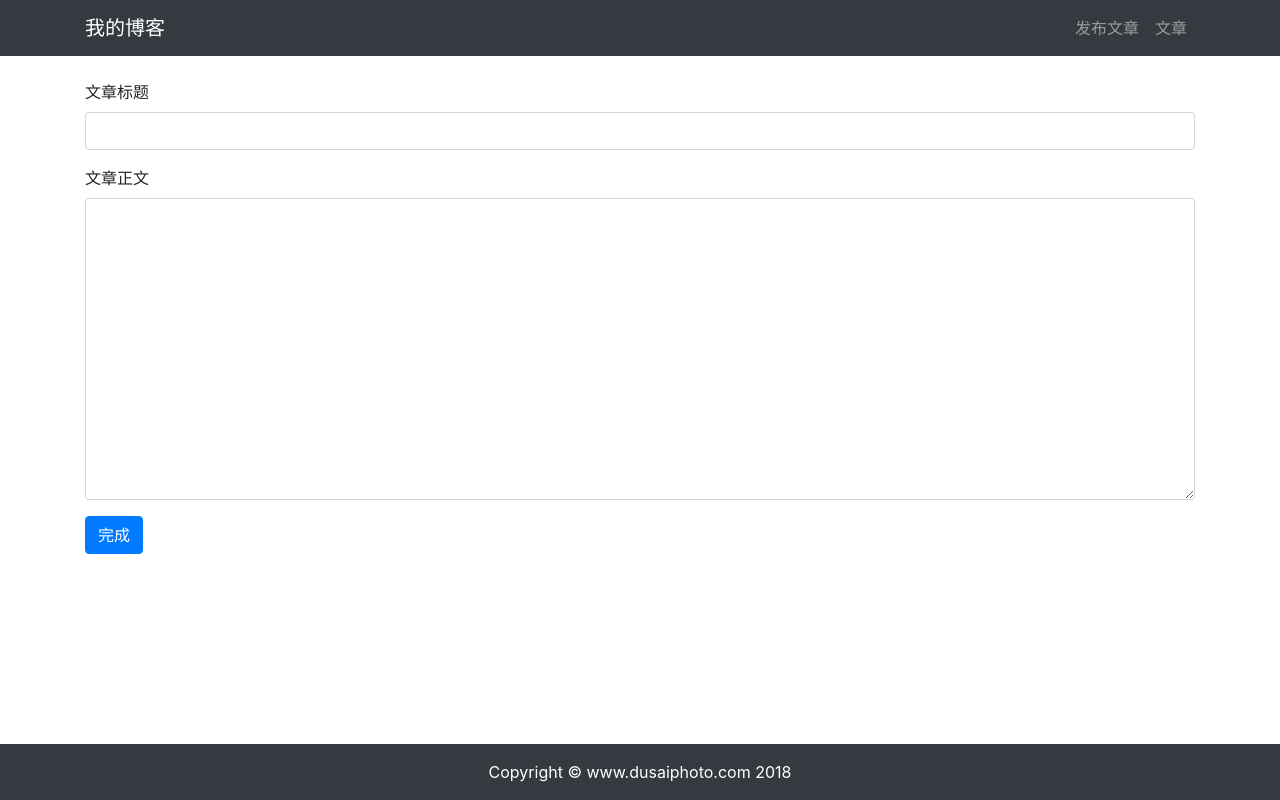
After one commit to Zzzzz-L/django_blog, a Django app: page /article/add_article/ in a window 1280 px wide. The commit adds this page. Run offline with Django 3.2, Linux system fonts and the light colour scheme; some libraries are stand-ins or nearby versions.

Commit message:
'增加文章发布功能'

```diff
--- /dev/null
+++ b/my_blog/article/forms.py
@@ -0,0 +1,8 @@
+from django import forms
+from .models import Article
+
+
+class ArticleForm(forms.ModelForm):
+    class Meta:
+        model = Article
+        fields = ['title', 'content']
--- a/my_blog/article/models.py
+++ b/my_blog/article/models.py
@@ -13,7 +13,7 @@ class Article(models.Model):
     # 文章正文
     content = models.TextField()
     # 文章创建时间
-    created_at = models.DateTimeField(default=timezone.now)
+    created_at = models.DateTimeField(default=timezone.now,)
     # 文章更新时间
     updated_at = models.DateTimeField(auto_now=True)
 
--- a/my_blog/article/urls.py
+++ b/my_blog/article/urls.py
@@ -6,4 +6,6 @@ from . import views
 app_name = 'article'
 urlpatterns = [
     path('', views.ArticleView.as_view(), name='index'),
+    path('<int:article_id>/', views.ArticleDetailView.as_view(), name='detail'),
+    path('add_article/', views.AddArticleView.as_view(), name='add'),
 ]
--- a/my_blog/article/views.py
+++ b/my_blog/article/views.py
@@ -1,10 +1,12 @@
+import markdown
 from django.http import HttpResponse
-from django.shortcuts import render
+from django.shortcuts import render, redirect
 
 # Create your views here.
 from django.views import View
 # 导入文章模型
 from .models import Article
+from .forms import ArticleForm
 
 
 class ArticleView(View):
@@ -12,3 +14,36 @@ class ArticleView(View):
         articles = Article.objects.all()
         # 返回HttpResponse对象
         return render(request, 'article/list.html', {'articles': articles})
+
+
+class ArticleDetailView(View):
+    def get(self, request, article_id):
+        article = Article.objects.filter(pk=article_id).first()
+        # 使用markdown语法渲染文章正文
+        article.content = markdown.markdown(article.content,
+                                            extensions=[
+                                                # 包含 缩写、表格等常用扩展
+                                                'markdown.extensions.extra',
+                                                # 语法高亮扩展
+                                                'markdown.extensions.codehilite',
+                                                # 自动生成目录
+                                                'markdown.extensions.toc',
+                                            ])
+        return render(request, 'article/detail.html', {'article': article})
+
+
+# 使用forms来增加文章
+class AddArticleView(View):
+    def get(self, request):
+        article_form = ArticleForm()
+        return render(request, 'article/add_article.html', {'article_form': article_form})
+
+    def post(self, request):
+        article_form = ArticleForm(request.POST)
+        print(article_form.is_valid())
+        if article_form.is_valid():
+            Article.objects.create(author_id=1, **article_form.cleaned_data)
+            return redirect("article:index")
+        else:
+            # 返回错误信息
+            return HttpResponse("发布文章失败")
--- /dev/null
+++ b/my_blog/requirements.txt
@@ -0,0 +1,5 @@
+asgiref==3.5.2
+Django==3.2.5
+PyMySQL==1.0.2
+pytz==2022.1
+sqlparse==0.4.2
--- /dev/null
+++ b/my_blog/templates/article/add_article.html
@@ -0,0 +1,35 @@
+<!-- extends表明此页面继承自 base.html 文件 -->
+{% extends "base.html" %} {% load static %}
+<!-- 写入 base.html 中定义的 title -->
+{% block title %} 写文章 {% endblock title %}
+<!-- 写入 base.html 中定义的 content -->
+{% block content %}
+<!-- 写文章表单 -->
+<div class="container">
+    <div class="row">
+        <div class="col-12">
+            <br>
+            <!-- 提交文章的表单 -->
+            <form method="post" action=".">
+                <!-- Django中需要POST数据的地方都必须有csrf_token -->
+                {% csrf_token %}
+                <!-- 文章标题 -->
+                <div class="form-group">
+                    <!-- 标签 -->
+                    <label for="title">文章标题</label>
+                    <!-- 文本框 -->
+                    <input type="text" class="form-control" id="title" name="title">
+                </div>
+                <!-- 文章正文 -->
+                <div class="form-group">
+                    <label for="body">文章正文</label>
+                    <!-- 文本区域 -->
+                    <textarea type="text" class="form-control" id="body" name="content" rows="12"></textarea>
+                </div>
+                <!-- 提交按钮 -->
+                <button type="submit" class="btn btn-primary">完成</button>
+            </form>
+        </div>
+    </div>
+</div>
+{% endblock content %}
--- a/my_blog/templates/article/list.html
+++ b/my_blog/templates/article/list.html
@@ -4,7 +4,7 @@
 
 <!-- 写入 base.html 中定义的 title -->
 {% block title %}
-    首页
+首页
 {% endblock title %}
 
 <!-- 写入 base.html 中定义的 content -->
@@ -17,7 +17,7 @@
         {% for article in articles %}
         <!-- 文章内容 -->
         <div class="col-4 mb-4">
-        <!-- 卡片容器 -->
+            <!-- 卡片容器 -->
             <div class="card h-100">
                 <!-- 标题 -->
                 <h4 class="card-header">{{ article.title }}</h4>
@@ -27,7 +27,7 @@
                 </div>
                 <!-- 注脚 -->
                 <div class="card-footer">
-                    <a href="#" class="btn btn-primary">阅读本文</a>
+                    <a href="{% url 'article:detail' article.pk %}" class="btn btn-primary">阅读本文</a>
                 </div>
             </div>
         </div>
--- a/my_blog/templates/header.html
+++ b/my_blog/templates/header.html
@@ -9,8 +9,11 @@
     <div>
       <ul class="navbar-nav">
         <!-- 条目 -->
+        <!--# 发布文章-->
         <li class="nav-item">
-          <a class="nav-link" href="#">文章</a>
+          <a class="nav-link" href="{% url 'article:add' %}">发布文章</a>
+        <li class="nav-item">
+          <a class="nav-link" href="{% url 'article:index'%}">文章</a>
         </li>
       </ul>
     </div>
```
Also changed, not shown: my_blog/templates/article/detail.html (added, +26 -0 lines).
